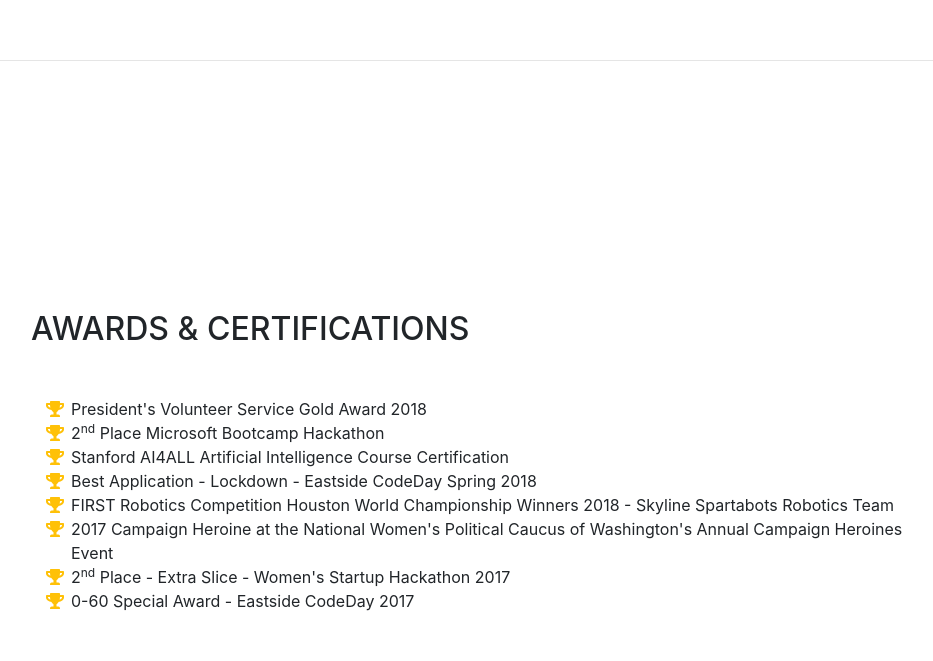
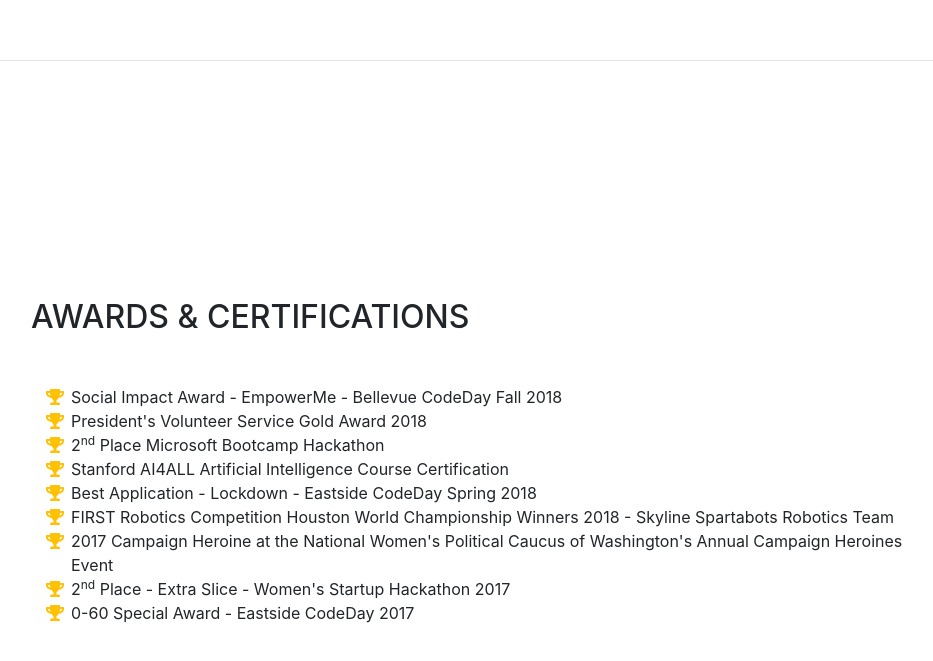
Before and after one commit to sybillamastersfund/sampossible.github.io, a website with bundled scripts: page index.html in a window 1280 px wide. Shown: the part 6103-6764 px from the top of the page, without its empty margins (289-1222 px from the left). Built offline with nearby package versions, Linux system fonts and the light colour scheme; a web font is replaced by a local one.

Commit message:
EmpowerMe

```diff
--- a/index.html
+++ b/index.html
@@ -389,6 +389,10 @@
           <ul class="fa-ul mb-0">
             <li>
 				<i class="fa-li fa fa-trophy text-warning"></i>
+              Social Impact Award - EmpowerMe - Bellevue CodeDay Fall 2018</li>
+            <li>
+			<li>
+				<i class="fa-li fa fa-trophy text-warning"></i>
               President's Volunteer Service Gold Award 2018</li>
             <li>
               <i class="fa-li fa fa-trophy text-warning"></i>
```
